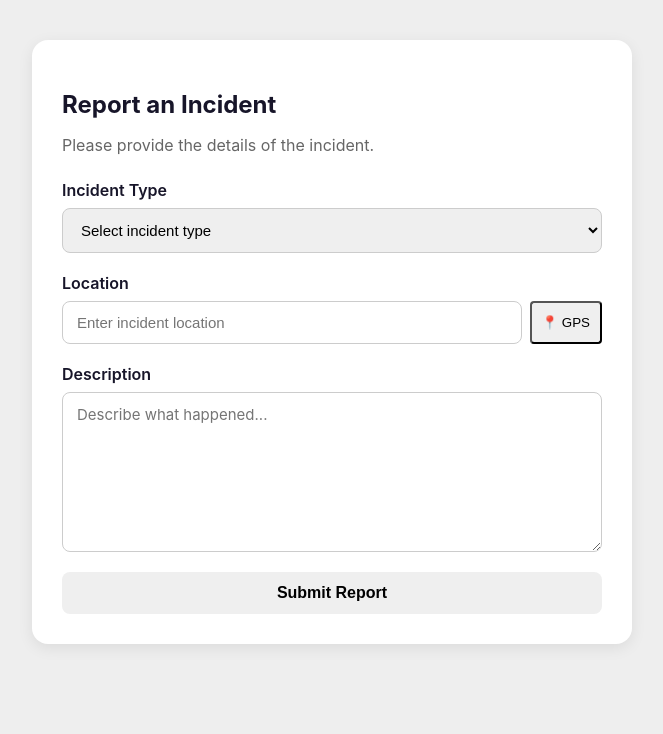
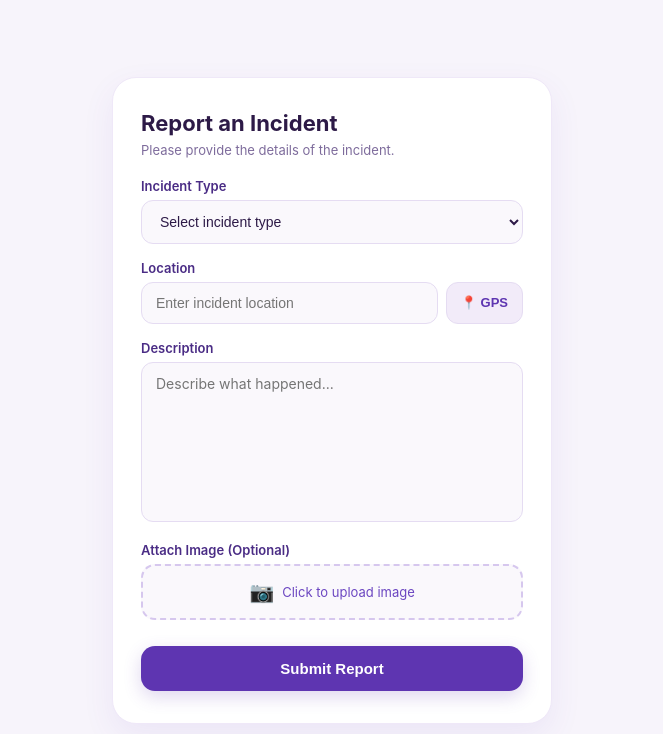
Before and after one commit to Siafoodie/Nirapod-Poth, a React (Vite) app in the folder frontend/: page /report in a window 1280 px wide. Shown: the top 734 px of the page, without its empty margins (308-971 px from the left). Built offline with nearby package versions, Linux system fonts and the light colour scheme; no server answers.

Commit message:
(backend):implement location tracking, IP fallback and image upload option

```diff
--- a/frontend/src/components/ReportForm.jsx
+++ b/frontend/src/components/ReportForm.jsx
@@ -3,21 +3,24 @@ import useGeolocation from "../hooks/useGeolocation";
 import { api } from "../api";
 
 const ReportForm = () => {
-  // =====ORIGINAL STATE =====
+  // ===== ORIGINAL STATE =====
   const [formData, setFormData] = useState({
     incidentType: "",
     location: "",
     description: "",
   });
 
-  // ===== NEW STATES (FOR API & LOADING) =====
+  // ===== NEW STATES (FOR API, LOADING & IMAGE) =====
   const [submitting, setSubmitting] = useState(false);
+  const [loadingGps, setLoadingGps] = useState(false);
   const [statusMessage, setStatusMessage] = useState("");
+  const [image, setImage] = useState(null); // Base64 Image string
+  const [imagePreview, setImagePreview] = useState(null); // Preview URL
 
   // ===== GEOLOCATION HOOK =====
   const { getCurrentPosition, error: geoError } = useGeolocation();
 
-  // ===== ORIGINAL HANDLE CHANGE =====
+  // ===== HANDLE CHANGE =====
   const handleChange = (e) => {
     setFormData({
       ...formData,
@@ -25,20 +28,68 @@ const ReportForm = () => {
     });
   };
 
-  // ===== HELPER: AUTO GET GPS LOCATION FOR INPUT =====
+  // ===== HANDLE IMAGE UPLOAD =====
+  const handleImageChange = (e) => {
+    const file = e.target.files[0];
+    if (file) {
+      if (file.size > 5 * 1024 * 1024) {
+        alert("File size should be less than 5MB");
+        return;
+      }
+      const reader = new FileReader();
+      reader.onloadend = () => {
+        setImage(reader.result); // Base64 String
+        setImagePreview(reader.result);
+      };
+      reader.readAsDataURL(file);
+    }
+  };
+
+  // Remove uploaded image
+  const handleRemoveImage = () => {
+    setImage(null);
+    setImagePreview(null);
+  };
+
+  // ===== SMART GPS LOCATION (With IP Fallback) =====
   const handleGetLocation = async () => {
+    setLoadingGps(true);
+    setStatusMessage("");
+
     try {
+      // 1. Try Browser / Device Geolocation
       const coords = await getCurrentPosition();
+      if (coords && coords.lat && coords.lng) {
         setFormData((prev) => ({
           ...prev,
           location: `GPS: ${coords.lat.toFixed(4)}, ${coords.lng.toFixed(4)}`,
         }));
+      } else {
+        throw new Error("GPS coordinates empty");
+      }
     } catch (err) {
-      console.error(err);
+      console.warn("GPS hook failed, trying IP Geolocation fallback...", err);
+      // 2. Fallback to IP Location for Laptops/Desktops
+      try {
+        const res = await fetch("https://ipapi.co/json/");
+        const data = await res.json();
+        if (data && data.city) {
+          setFormData((prev) => ({
+            ...prev,
+            location: `${data.city}, ${data.region || ""}`,
+          }));
+        } else {
+          alert("Could not detect location automatically. Please enter manually.");
+        }
+      } catch (ipErr) {
+        alert("Location detection failed. Please enter manually.");
+      }
+    } finally {
+      setLoadingGps(false);
     }
   };
 
-  // ===== UPDATED HANDLE SUBMIT WITH BACKEND API =====
+  // ===== UPDATED HANDLE SUBMIT =====
   const handleSubmit = async (e) => {
     e.preventDefault();
     setSubmitting(true);
@@ -53,7 +104,7 @@ const ReportForm = () => {
         console.warn("GPS fetch optional:", err);
       }
 
-      // 2. Submit form data to Backend API
+      // 2. Submit form data to Backend API (including Image)
       await api("/reports", {
         method: "POST",
         body: JSON.stringify({
@@ -62,6 +113,7 @@ const ReportForm = () => {
           description: formData.description,
           latitude: coords?.lat || null,
           longitude: coords?.lng || null,
+          image: image || null, // Image payload added
         }),
       });
 
@@ -71,6 +123,8 @@ const ReportForm = () => {
         location: "",
         description: "",
       });
+      setImage(null);
+      setImagePreview(null);
     } catch (err) {
       setStatusMessage(`❌ ${err.message || "Failed to submit report"}`);
     } finally {
@@ -79,48 +133,55 @@ const ReportForm = () => {
   };
 
   return (
-    <div className="report-form-container">
-      <h2>Report an Incident</h2>
-      <p>Please provide the details of the incident.</p>
+    <div style={styles.pageContainer}>
+      <div style={styles.card}>
+        <h2 style={styles.title}>Report an Incident</h2>
+        <p style={styles.subtitle}>Please provide the details of the incident.</p>
 
         {/* STATUS & ERROR MESSAGES */}
         {statusMessage && (
-        <p style={{ margin: "10px 0", fontWeight: "bold", color: statusMessage.includes("✅") ? "green" : "red" }}>
+          <div
+            style={{
+              ...styles.alertBox,
+              backgroundColor: statusMessage.includes("✅") ? "#e8f5e9" : "#ffebee",
+              color: statusMessage.includes("✅") ? "#2e7d32" : "#c62828",
+            }}
+          >
             {statusMessage}
-        </p>
+          </div>
         )}
 
-      {geoError && (
-        <p style={{ fontSize: "12px", color: "red", marginBottom: "8px" }}>{geoError}</p>
-      )}
+        {geoError && <p style={styles.errorText}>{geoError}</p>}
 
-      <form onSubmit={handleSubmit} className="report-form">
-
+        <form onSubmit={handleSubmit}>
           {/* INCIDENT TYPE */}
-        <div className="form-group">
-          <label htmlFor="incidentType">Incident Type</label>
-
+          <div style={styles.fieldGroup}>
+            <label htmlFor="incidentType" style={styles.label}>
+              Incident Type
+            </label>
             <select
               id="incidentType"
               name="incidentType"
               value={formData.incidentType}
               onChange={handleChange}
               required
+              style={styles.selectInput}
             >
               <option value="">Select incident type</option>
               <option value="harassment">Harassment</option>
               <option value="stalking">Stalking</option>
-            <option value="theft">Theft</option>
+              <option value="theft">Theft / Snatching</option>
               <option value="unsafe-area">Unsafe Area</option>
               <option value="other">Other</option>
             </select>
           </div>
 
           {/* LOCATION WITH GPS BUTTON */}
-        <div className="form-group">
-          <label htmlFor="location">Location</label>
-
-          <div style={{ display: "flex", gap: "8px" }}>
+          <div style={styles.fieldGroup}>
+            <label htmlFor="location" style={styles.label}>
+              Location
+            </label>
+            <div style={styles.locationContainer}>
               <input
                 type="text"
                 id="location"
@@ -129,42 +190,232 @@ const ReportForm = () => {
                 value={formData.location}
                 onChange={handleChange}
                 required
-              style={{ flex: 1 }}
+                style={styles.locationInput}
               />
               <button
                 type="button"
                 onClick={handleGetLocation}
-              style={{ padding: "0 10px", cursor: "pointer", borderRadius: "4px" }}
+                disabled={loadingGps}
+                style={{
+                  ...styles.gpsButton,
+                  backgroundColor: loadingGps ? "#e0d6f2" : "#f2ebf9",
+                }}
                 title="Get current GPS location"
               >
-              📍 GPS
+                {loadingGps ? "⌛ Fetching..." : "📍 GPS"}
               </button>
             </div>
           </div>
 
           {/* DESCRIPTION */}
-        <div className="form-group">
-          <label htmlFor="description">Description</label>
-
+          <div style={styles.fieldGroup}>
+            <label htmlFor="description" style={styles.label}>
+              Description
+            </label>
             <textarea
               id="description"
               name="description"
               placeholder="Describe what happened..."
-            rows="5"
+              rows="4"
               value={formData.description}
               onChange={handleChange}
               required
+              style={styles.textareaInput}
             />
           </div>
 
+          {/* IMAGE UPLOAD OPTION */}
+          <div style={styles.fieldGroup}>
+            <label style={styles.label}>Attach Image (Optional)</label>
+            {!imagePreview ? (
+              <label style={styles.uploadBox}>
+                <span style={{ fontSize: "20px" }}>📷</span>
+                <span style={{ fontSize: "13px", color: "#6b46c1" }}>Click to upload image</span>
+                <input
+                  type="file"
+                  accept="image/*"
+                  onChange={handleImageChange}
+                  style={{ display: "none" }}
+                />
+              </label>
+            ) : (
+              <div style={styles.previewContainer}>
+                <img src={imagePreview} alt="Incident Preview" style={styles.previewImage} />
+                <button
+                  type="button"
+                  onClick={handleRemoveImage}
+                  style={styles.removeImageBtn}
+                >
+                  ✕
+                </button>
+              </div>
+            )}
+          </div>
+
           {/* SUBMIT BUTTON */}
-        <button type="submit" className="report-submit-btn" disabled={submitting}>
+          <button type="submit" disabled={submitting} style={styles.submitButton}>
             {submitting ? "Submitting..." : "Submit Report"}
           </button>
-
         </form>
+      </div>
     </div>
   );
 };
 
+// Lowkey Lilac Styles
+const styles = {
+  pageContainer: {
+    minHeight: "100vh",
+    display: "flex",
+    alignItems: "center",
+    justifyContent: "center",
+    backgroundColor: "#f7f4fb",
+    padding: "20px",
+    boxSizing: "border-box",
+    fontFamily: '-apple-system, BlinkMacSystemFont, "Segoe UI", Roboto, sans-serif',
+  },
+  card: {
+    backgroundColor: "#ffffff",
+    borderRadius: "24px",
+    padding: "32px 28px",
+    maxWidth: "440px",
+    width: "100%",
+    boxShadow: "0 12px 32px rgba(107, 70, 193, 0.08)",
+    border: "1px solid #efe8f8",
+    boxSizing: "border-box",
+  },
+  title: {
+    margin: "0 0 6px 0",
+    color: "#2d1a47",
+    fontSize: "22px",
+    fontWeight: "700",
+  },
+  subtitle: {
+    margin: "0 0 20px 0",
+    color: "#7e6c9c",
+    fontSize: "13px",
+  },
+  alertBox: {
+    padding: "10px 14px",
+    borderRadius: "12px",
+    marginBottom: "16px",
+    fontSize: "13px",
+    fontWeight: "600",
+  },
+  errorText: {
+    fontSize: "12px",
+    color: "#d32f2f",
+    marginBottom: "10px",
+  },
+  fieldGroup: {
+    marginBottom: "16px",
+    textAlign: "left",
+  },
+  label: {
+    display: "block",
+    marginBottom: "6px",
+    fontSize: "13px",
+    fontWeight: "600",
+    color: "#4a2c85",
+  },
+  selectInput: {
+    width: "100%",
+    padding: "12px 14px",
+    borderRadius: "12px",
+    border: "1px solid #e5dcf2",
+    backgroundColor: "#faf8fc",
+    fontSize: "14px",
+    color: "#2d1a47",
+    outline: "none",
+    boxSizing: "border-box",
+  },
+  locationContainer: {
+    display: "flex",
+    gap: "8px",
+  },
+  locationInput: {
+    flex: 1,
+    padding: "12px 14px",
+    borderRadius: "12px",
+    border: "1px solid #e5dcf2",
+    backgroundColor: "#faf8fc",
+    fontSize: "14px",
+    color: "#2d1a47",
+    outline: "none",
+    boxSizing: "border-box",
+  },
+  gpsButton: {
+    padding: "0 14px",
+    borderRadius: "12px",
+    border: "1px solid #e5dcf2",
+    color: "#5e35b1",
+    fontWeight: "700",
+    fontSize: "13px",
+    cursor: "pointer",
+    whiteSpace: "nowrap",
+  },
+  textareaInput: {
+    width: "100%",
+    padding: "12px 14px",
+    borderRadius: "12px",
+    border: "1px solid #e5dcf2",
+    backgroundColor: "#faf8fc",
+    fontSize: "14px",
+    color: "#2d1a47",
+    outline: "none",
+    resize: "none",
+    boxSizing: "border-box",
+  },
+  uploadBox: {
+    display: "flex",
+    alignItems: "center",
+    justifyContent: "center",
+    gap: "8px",
+    padding: "14px",
+    border: "2px dashed #d6c7ee",
+    borderRadius: "14px",
+    backgroundColor: "#faf8fc",
+    cursor: "pointer",
+  },
+  previewContainer: {
+    position: "relative",
+    width: "100%",
+    maxHeight: "160px",
+    borderRadius: "14px",
+    overflow: "hidden",
+    border: "1px solid #e5dcf2",
+  },
+  previewImage: {
+    width: "100%",
+    height: "160px",
+    objectFit: "cover",
+  },
+  removeImageBtn: {
+    position: "absolute",
+    top: "8px",
+    right: "8px",
+    backgroundColor: "rgba(0, 0, 0, 0.6)",
+    color: "#ffffff",
+    border: "none",
+    borderRadius: "50%",
+    width: "26px",
+    height: "26px",
+    cursor: "pointer",
+    fontSize: "12px",
+  },
+  submitButton: {
+    width: "100%",
+    backgroundColor: "#5e35b1",
+    color: "#ffffff",
+    padding: "14px",
+    fontSize: "15px",
+    fontWeight: "700",
+    border: "none",
+    borderRadius: "14px",
+    cursor: "pointer",
+    marginTop: "10px",
+    boxShadow: "0 6px 18px rgba(94, 53, 177, 0.2)",
+  },
+};
+
 export default ReportForm;
```
Lines whose indentation alone changed are shown as unchanged.
